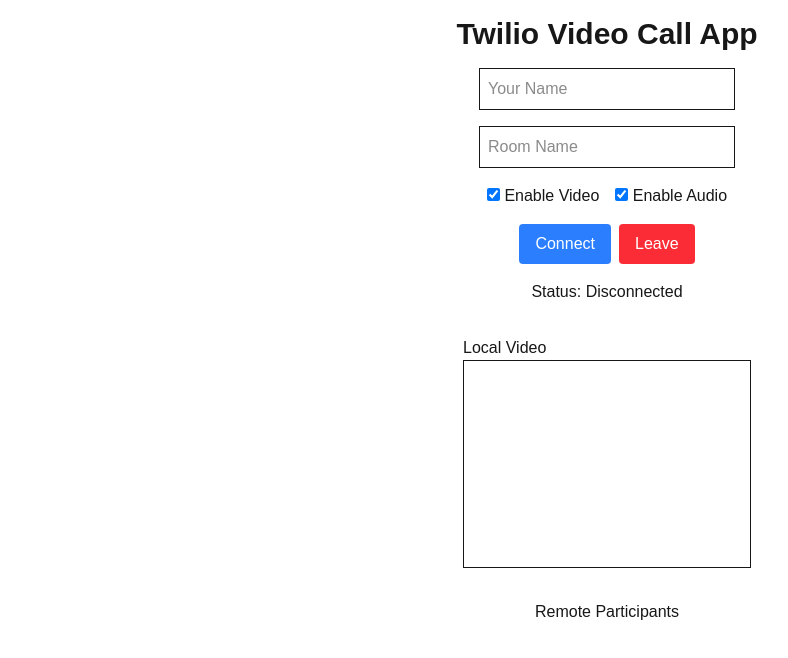
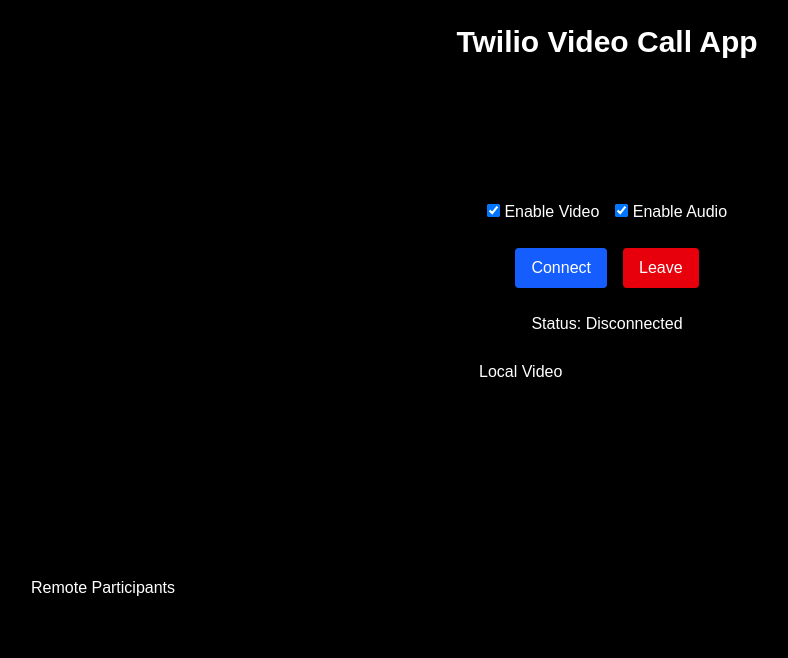
Before and after one commit to malikhub123/video-app, a Next.js app in the folder client/: page / in a window 1280 px wide. Shown: the top 658 px of the page, without its empty margins (33-821 px from the left). Built offline with nearby package versions, Linux system fonts and the light colour scheme.

Commit message:
Final UI improvement - uniform video grid layout

```diff
--- a/client/app/page.tsx
+++ b/client/app/page.tsx
@@ -59,12 +59,16 @@
         localVideoRef.current.innerHTML = "";
         tracks.forEach((track: any) => {
           if (track.kind === "video") {
-            localVideoRef.current?.appendChild(track.attach());
+            const videoElement = track.attach();
+            videoElement.style.width = "100%";
+            videoElement.style.height = "100%";
+            videoElement.style.objectFit = "cover";
+            localVideoRef.current?.appendChild(videoElement);
           }
         });
       }
 
-      // Handle existing participants
+      // Existing participants
       connectedRoom.participants.forEach((participant: any) => {
         addParticipantVideo(participant);
       });
@@ -73,14 +77,12 @@
       connectedRoom.on("participantConnected", (participant: any) => {
         setNotification(`${participant.identity} joined`);
         setTimeout(() => setNotification(""), 3000);
-
         addParticipantVideo(participant);
       });
 
       // Participant leaves
       connectedRoom.on("participantDisconnected", (participant: any) => {
         removeParticipantVideo(participant.identity);
-
         setNotification(`${participant.identity} left`);
         setTimeout(() => setNotification(""), 3000);
       });
@@ -95,17 +97,26 @@
   const addParticipantVideo = (participant: any) => {
     const participantDiv = document.createElement("div");
     participantDiv.setAttribute("id", participant.identity);
-    participantDiv.className = "border p-2";
+    participantDiv.className =
+      "relative w-full h-64 bg-black rounded-lg overflow-hidden flex items-center justify-center";
 
     participant.tracks.forEach((publication: any) => {
       if (publication.isSubscribed) {
         const track = publication.track;
-        participantDiv.appendChild(track.attach());
+        const videoElement = track.attach();
+        videoElement.style.width = "100%";
+        videoElement.style.height = "100%";
+        videoElement.style.objectFit = "cover";
+        participantDiv.appendChild(videoElement);
       }
     });
 
     participant.on("trackSubscribed", (track: any) => {
-      participantDiv.appendChild(track.attach());
+      const videoElement = track.attach();
+      videoElement.style.width = "100%";
+      videoElement.style.height = "100%";
+      videoElement.style.objectFit = "cover";
+      participantDiv.appendChild(videoElement);
     });
 
     remoteVideoContainerRef.current?.appendChild(participantDiv);
@@ -114,9 +125,7 @@
   // ---------------- REMOVE PARTICIPANT VIDEO ----------------
   const removeParticipantVideo = (identity: string) => {
     const participantDiv = document.getElementById(identity);
-    if (participantDiv) {
-      participantDiv.remove();
-    }
+    if (participantDiv) participantDiv.remove();
   };
 
   // ---------------- TOGGLE AUDIO ----------------
@@ -153,22 +162,24 @@
   };
 
   return (
-    <div className="min-h-screen flex flex-col items-center gap-4 p-4">
+    <div className="min-h-screen bg-black text-white flex flex-col items-center gap-6 p-6">
       <h1 className="text-3xl font-bold">Twilio Video Call App</h1>
 
+      <div className="flex flex-col gap-2 items-center">
         <input
-        className="border p-2 w-64"
+          className="border p-2 w-64 text-black"
           placeholder="Your Name"
           value={userName}
           onChange={(e) => setUserName(e.target.value)}
         />
 
         <input
-        className="border p-2 w-64"
+          className="border p-2 w-64 text-black"
           placeholder="Room Name"
           value={roomName}
           onChange={(e) => setRoomName(e.target.value)}
         />
+      </div>
 
       <div className="flex gap-4">
         <label>
@@ -194,18 +205,18 @@
         </label>
       </div>
 
-      <div className="flex gap-2">
+      <div className="flex gap-4">
         <button
           onClick={connectToRoom}
           disabled={room !== null}
-          className="bg-blue-500 text-white px-4 py-2 rounded"
+          className="bg-blue-600 px-4 py-2 rounded"
         >
           Connect
         </button>
 
         <button
           onClick={leaveRoom}
-          className="bg-red-500 text-white px-4 py-2 rounded"
+          className="bg-red-600 px-4 py-2 rounded"
         >
           Leave
         </button>
@@ -214,24 +225,26 @@
       <p>Status: {status}</p>
 
       {notification && (
-        <div className="bg-yellow-400 px-4 py-2 rounded">
+        <div className="bg-yellow-400 text-black px-4 py-2 rounded">
           {notification}
         </div>
       )}
 
-      <div className="mt-4">
-        <h2>Local Video</h2>
+      {/* Local Video */}
+      <div>
+        <h2 className="mb-2">Local Video</h2>
         <div
           ref={localVideoRef}
-          className="border w-72 h-52"
+          className="w-64 h-40 bg-black rounded-lg overflow-hidden"
         ></div>
       </div>
 
-      <div className="mt-4">
-        <h2>Remote Participants</h2>
+      {/* Remote Videos */}
+      <div className="w-full max-w-6xl">
+        <h2 className="mb-4">Remote Participants</h2>
         <div
           ref={remoteVideoContainerRef}
-          className="grid grid-cols-2 gap-4"
+          className="grid grid-cols-1 sm:grid-cols-2 md:grid-cols-3 gap-4"
         ></div>
       </div>
     </div>
```
Lines whose indentation alone changed are shown as unchanged.
